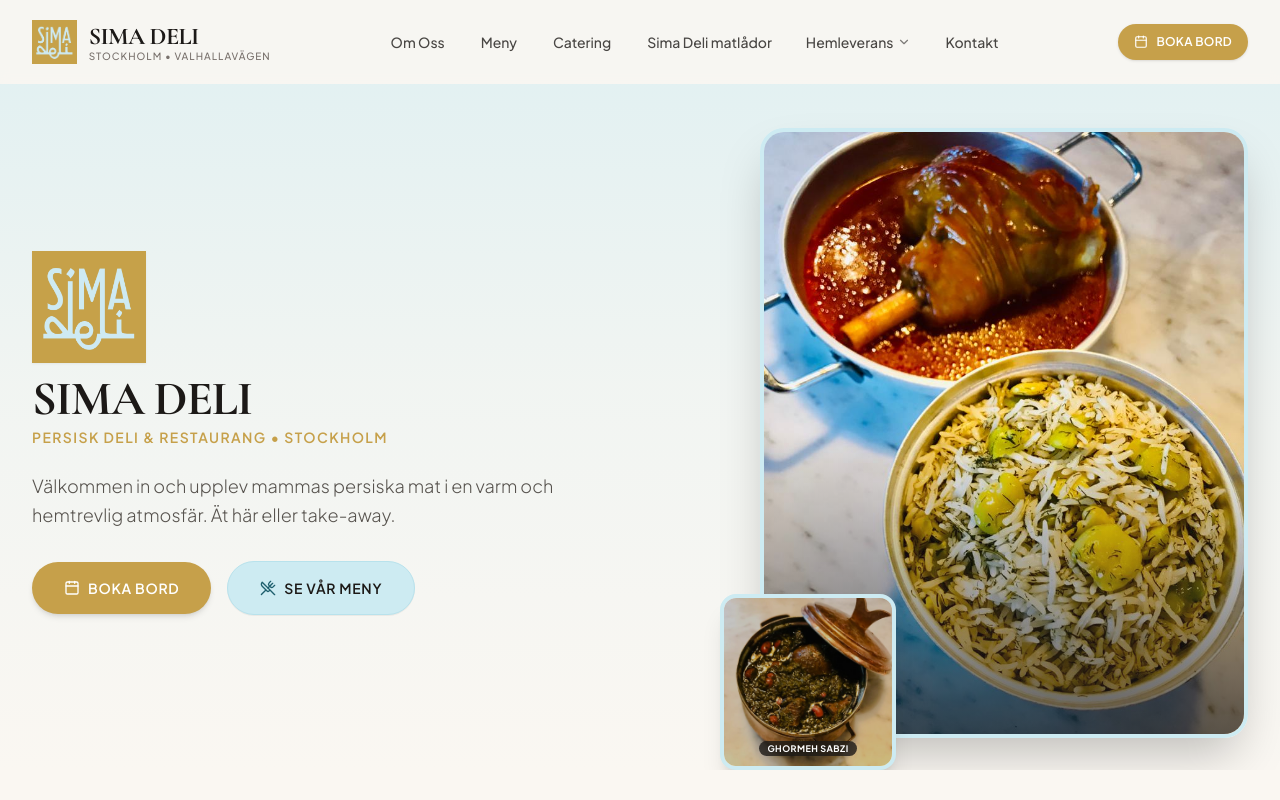
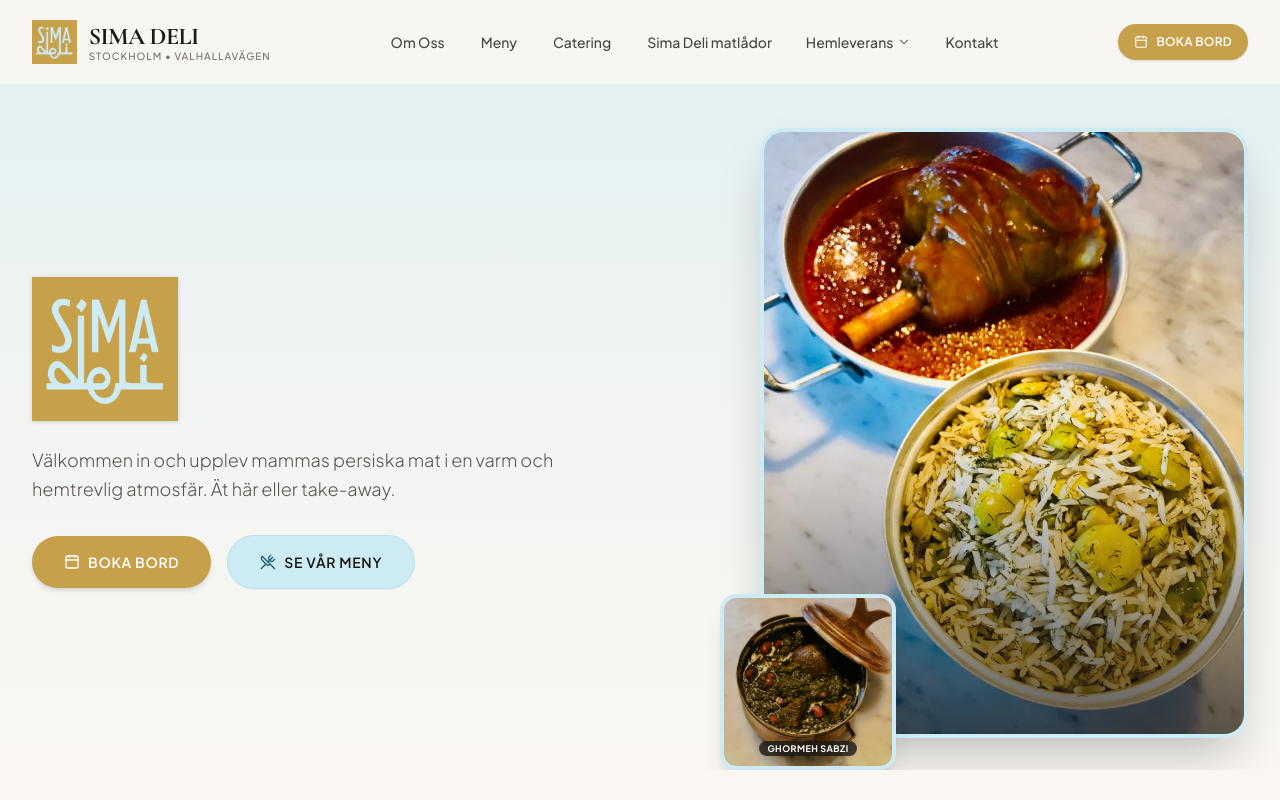
Before and after one commit to minzor26/new-sima-deli, a React (Vite) app: page / in a window 1280 px wide. Shown: the top 800 px of the page. Built offline with nearby package versions, Linux system fonts and the light colour scheme.

Commit message:
Keep only standalone Sima Deli logo in Hero section, removing heading and subtitle text

```diff
--- a/src/pages/HomePage.tsx
+++ b/src/pages/HomePage.tsx
@@ -25,21 +25,13 @@
           {/* Left: Editorial Headline & Copy */}
           <div className="lg:col-span-7 space-y-6 text-center lg:text-left">
 
-            {/* Sima Deli Prominent Brand Logo & Title */}
-            <div className="flex flex-col items-center lg:items-start gap-3">
+            {/* Sima Deli Standalone Brand Logo */}
+            <div className="flex justify-center lg:justify-start">
               <img
                 src="/images/logo.png"
                 alt="Sima Deli Logo"
-                className="h-20 sm:h-24 md:h-28 w-auto object-contain drop-shadow-xs"
+                className="h-24 sm:h-32 md:h-36 w-auto object-contain drop-shadow-sm"
               />
-              <div className="flex flex-col items-center lg:items-start">
-                <h1 className="font-serif text-3xl sm:text-4xl md:text-5xl font-bold tracking-tight text-[#1C1917]">
-                  SIMA DELI
-                </h1>
-                <span className="text-xs sm:text-sm font-semibold uppercase tracking-widest text-[#C6A04A] mt-1">
-                  Persisk Deli & Restaurang • Stockholm
-                </span>
-              </div>
             </div>
 
             <p className="text-base sm:text-lg text-[#57534E] max-w-xl mx-auto lg:mx-0 leading-relaxed font-light">
```
